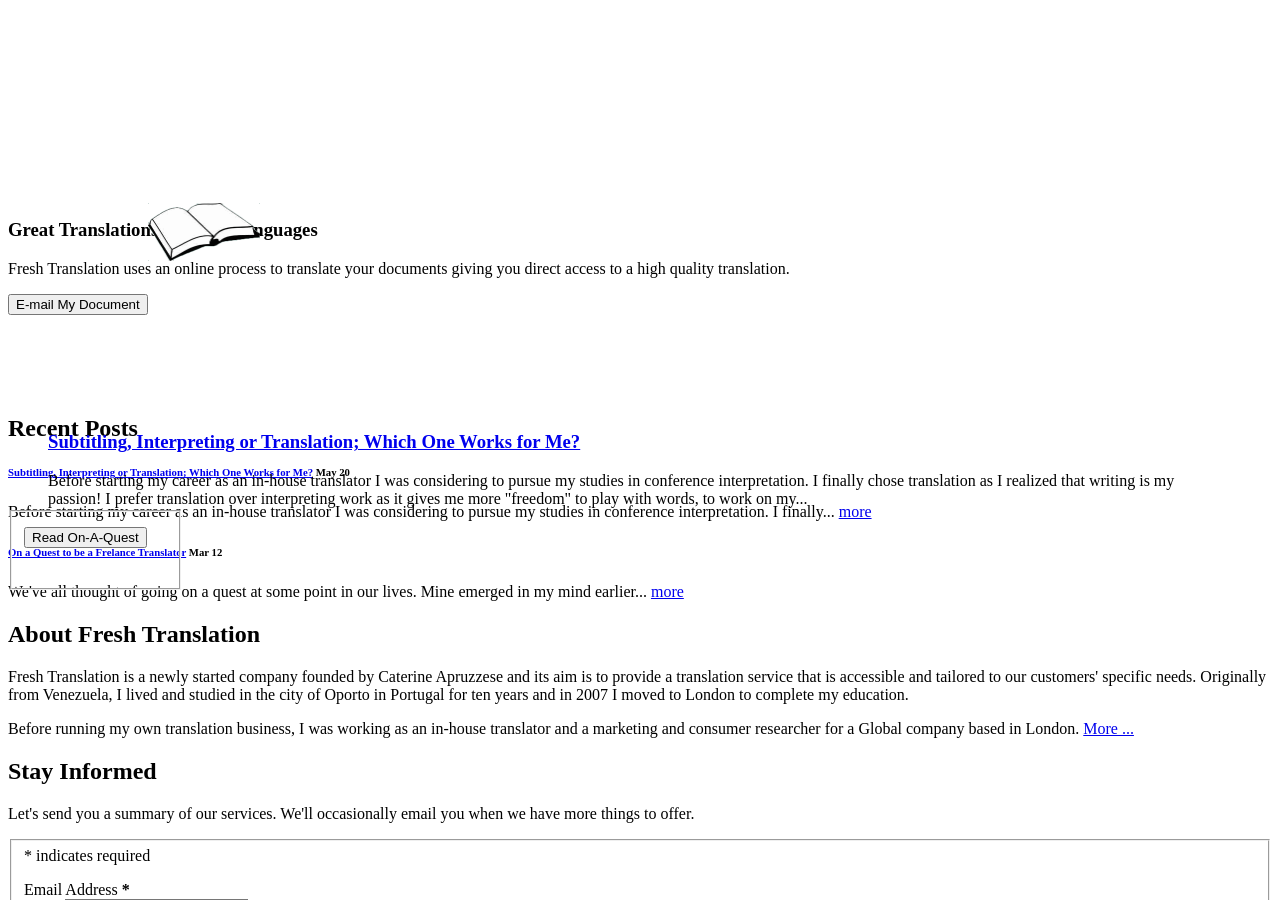
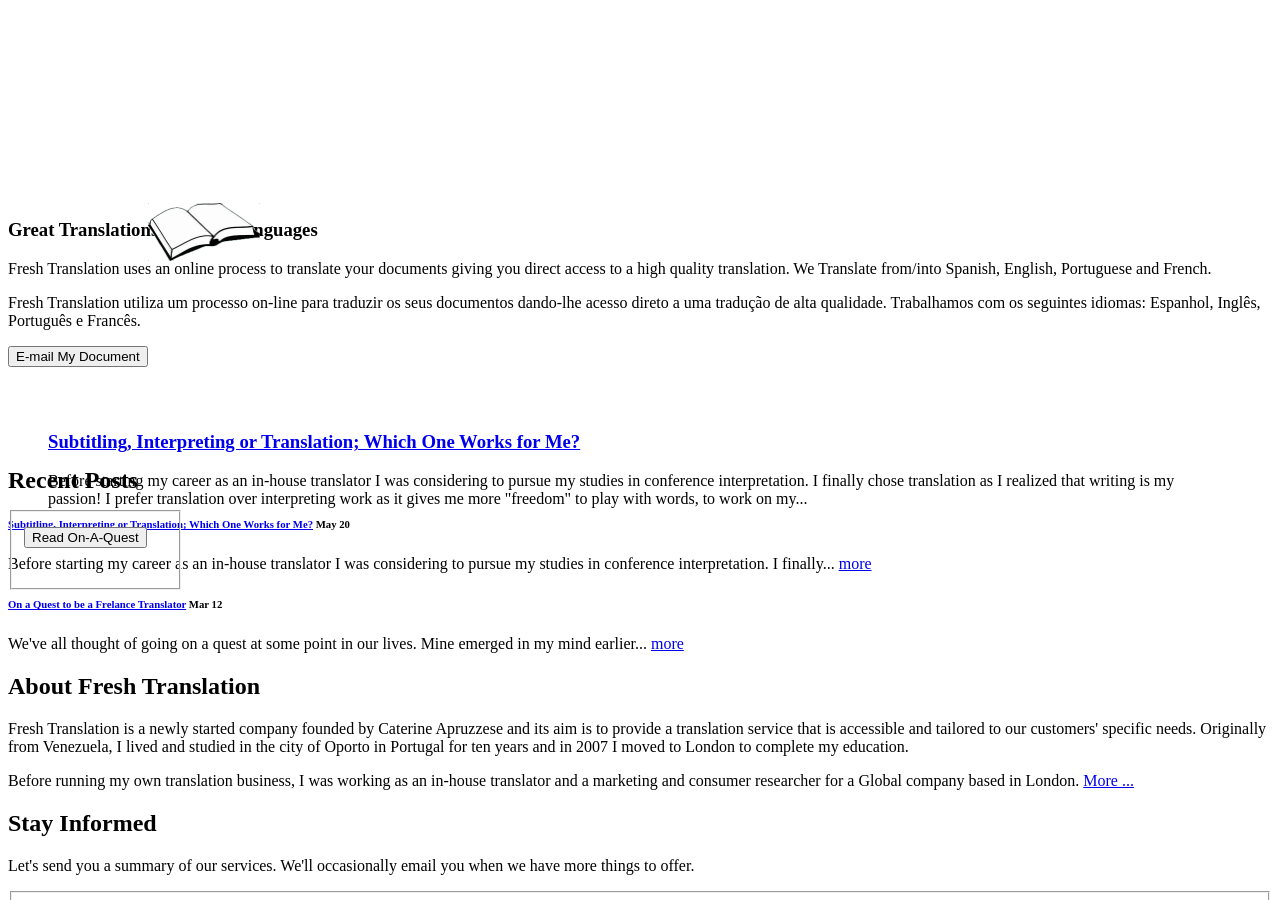
Before and after one commit to freshtranslation/YachtsSite, a Jekyll site: the page built from demo/index.html, in a window 1280 px wide and 900 px high, scrolled down 310 px. Built offline with Jekyll 4.4.1, drawn with Linux system fonts in a browser that asks for light colours; Markdown is read by kramdown in place of the engine named in the settings; comment, search, counter and statistics services are not loaded.

Commit message:
Side Bar Changes

```diff
--- a/_includes/great-translations-sidebar.html
+++ b/_includes/great-translations-sidebar.html
@@ -3,7 +3,12 @@
 
 	<h1>Great Translations to Latin Languages</h1>
 	<p>Fresh Translation uses an online process to translate your documents
-		giving you direct access to a high quality translation.</p>
+		giving you direct access to a high quality translation.
+		We Translate from/into Spanish, English, Portuguese and French. </p>
+
+	<p> Fresh Translation utiliza um processo on-line para traduzir
+		os seus documentos dando-lhe acesso direto a uma tradução de alta qualidade.
+		Trabalhamos com os seguintes idiomas: Espanhol, Inglês, Português e Francês. </p>
 
 	<FORM METHOD="get" ACTION="mailto:estimate@freshtranslation.com" ENCTYPE="multipart/form-data">
 	<input type="hidden" class="mail-encode" name="subject" value="Estimate My Document">
```
